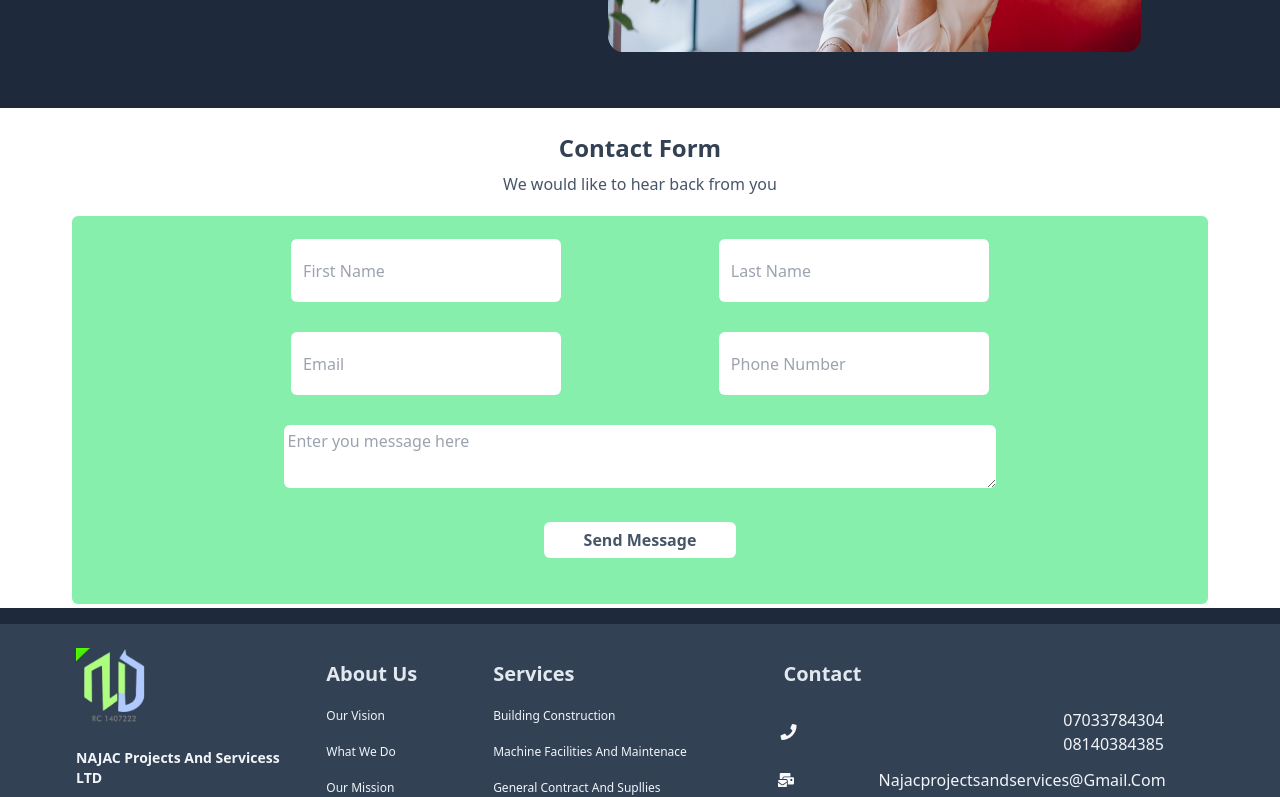
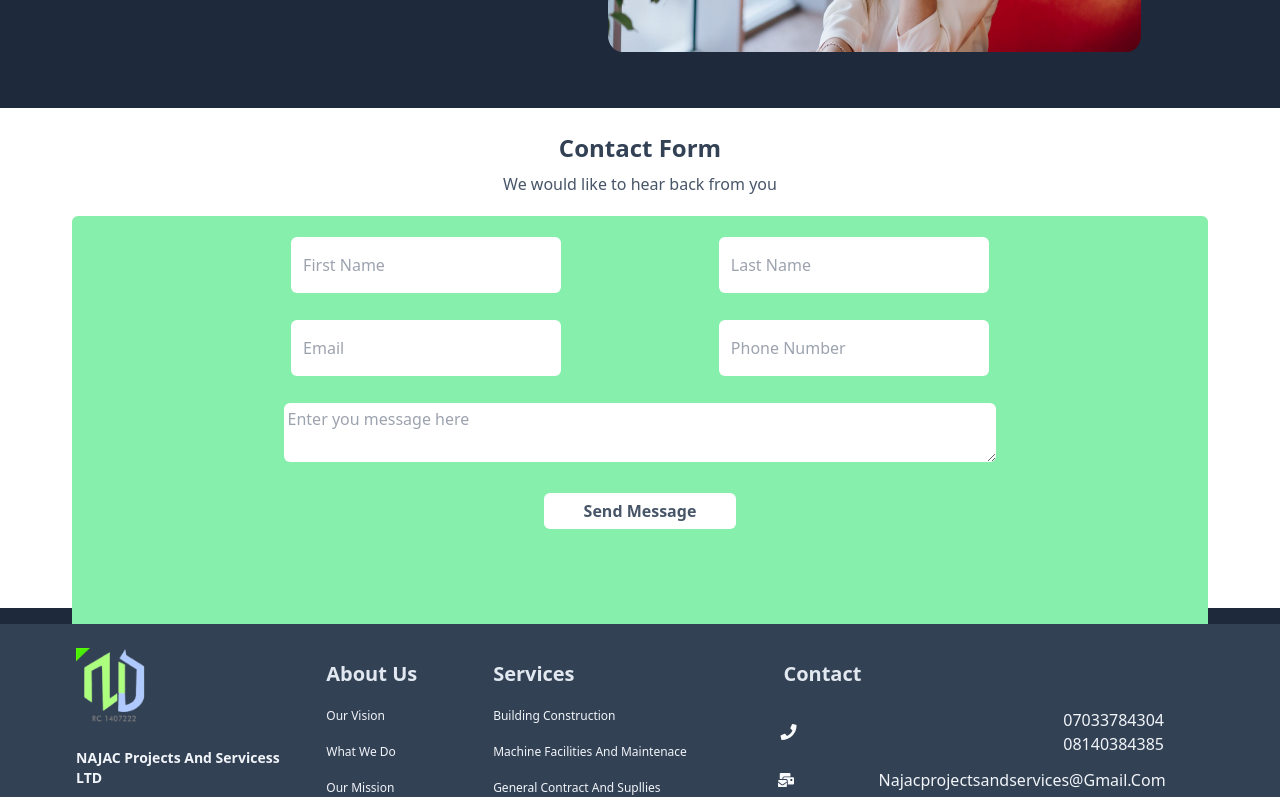
Before and after one commit to Olajcodes/Unclebigbay_Hackathon, a React (Vite) app in the folder hackathon/: page /contact-us in a window 1280 px wide. Shown: the part 492-1289 px from the top of the page. Built offline with nearby package versions, Linux system fonts and the light colour scheme.

Commit message:
contact err

```diff
--- a/hackathon/src/pages/ContactPage.jsx
+++ b/hackathon/src/pages/ContactPage.jsx
@@ -63,7 +63,7 @@ const ContactPage = ({ addSubmitForm }) => {
                 </p>
             </div>
             <div className="flex flex-col p-1 w-full md:w-11/12 h-[450px] m-3 items-center text-slate-300 bg-green-300 rounded-md">
-              <form onSubmit={submitForm} className="flex flex-col items-center  w-11/12 h-[380px] p-1">
+              <form onSubmit={submitForm} className="flex mb-[100px] flex-col items-center  w-11/12 h-[380px] p-1">
                 <div className="h-1/4  w-5/6 m-1 md:flex items-center justify-center">
                     <div className="  h-9 w-5/6 md:w-[270px] m-2 md:h-3/4 mx-auto">
                         <label htmlFor="" className="capitalize absolute -left-[100000px]"> first name</label>
```
